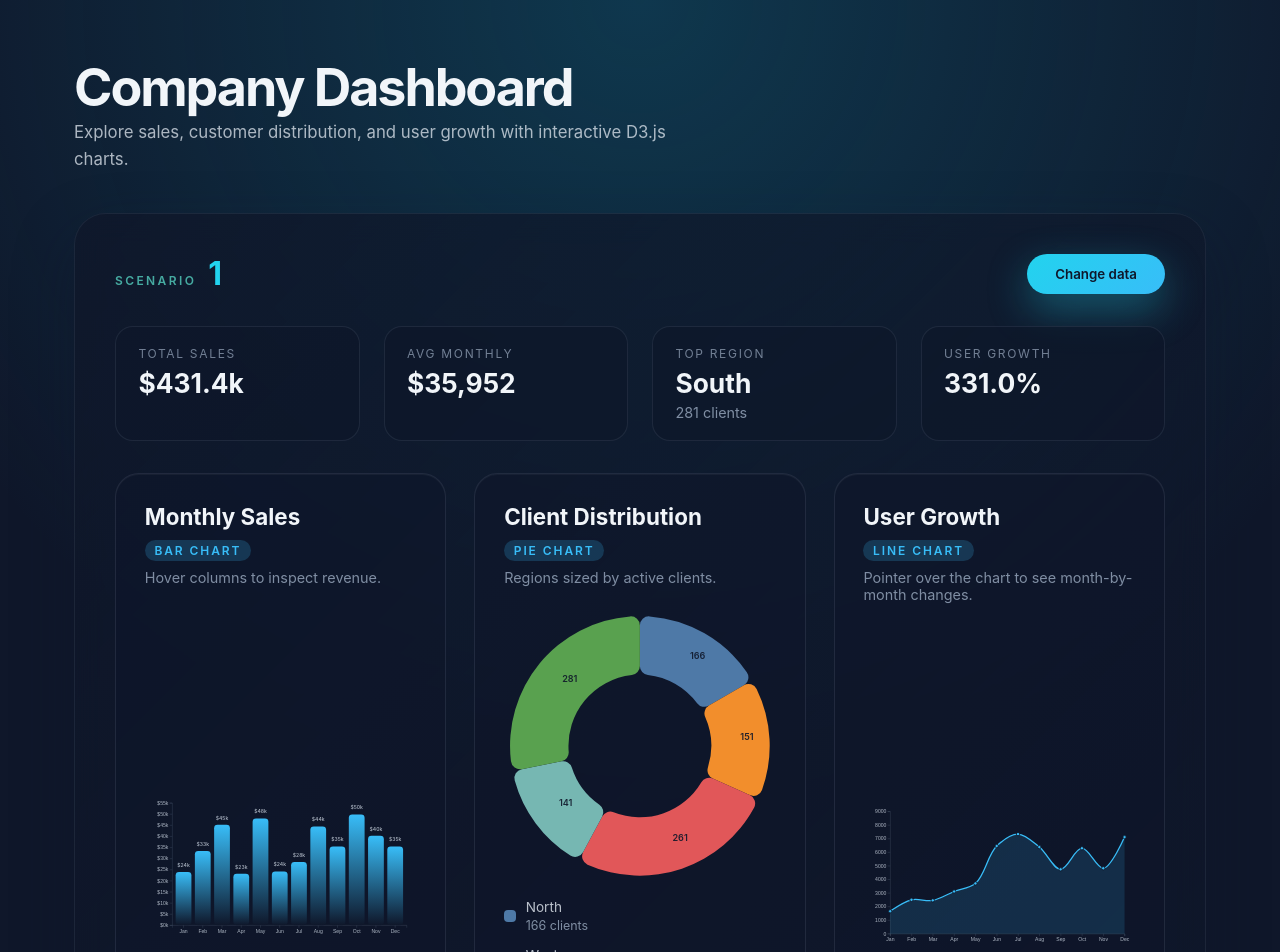
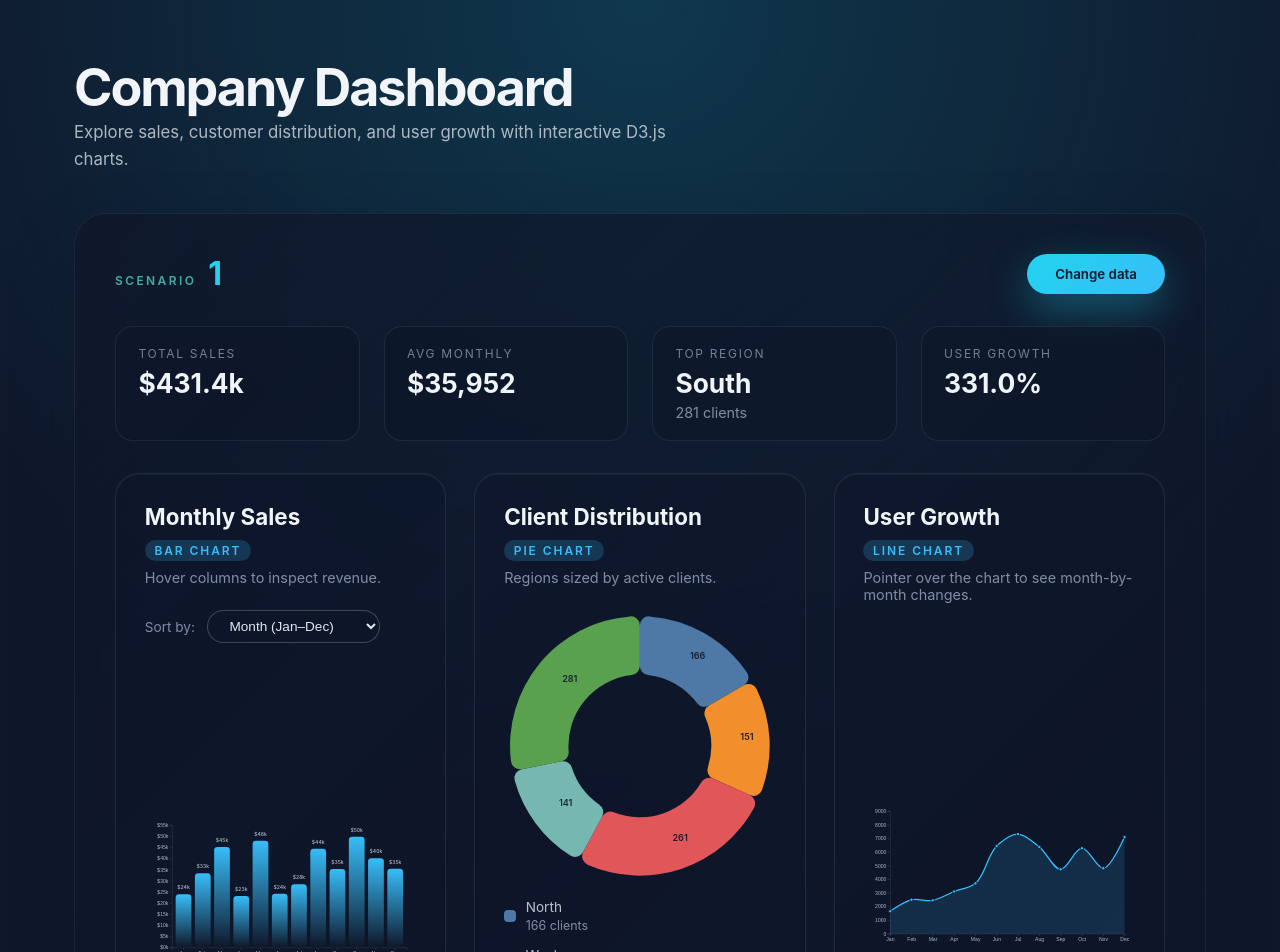
Before and after one commit to Inna3112/d3js-demo, a Next.js app: page / in a window 1280 px wide. Shown: the top 952 px of the page. Built offline with nearby package versions, Linux system fonts and the light colour scheme.

Commit message:
fix: NEXT-1 add selector to monthly sales

```diff
--- a/src/components/charts/Chart.module.scss
+++ b/src/components/charts/Chart.module.scss
@@ -1,3 +1,44 @@
+.chartContainer {
+  display: flex;
+  flex-direction: column;
+  gap: 0.75rem;
+  height: 100%;
+  flex: 1;
+}
+
+.chartToolbar {
+  display: flex;
+  justify-content: flex-start;
+  align-items: center;
+  gap: 0.75rem;
+}
+
+.chartToolbarLabel {
+  font-size: 0.85rem;
+  color: rgba(148, 163, 184, 0.85);
+}
+
+.select {
+  border-radius: 999px;
+  border: 1px solid rgba(148, 163, 184, 0.35);
+  background: rgba(15, 23, 42, 0.65);
+  color: #e2e8f0;
+  padding: 0.45rem 1.1rem;
+  font-size: 0.85rem;
+  cursor: pointer;
+  transition: border-color 160ms ease, box-shadow 160ms ease;
+}
+
+.select:hover {
+  border-color: rgba(148, 163, 184, 0.5);
+}
+
+.select:focus-visible {
+  outline: none;
+  border-color: #38bdf8;
+  box-shadow: 0 0 0 2px rgba(56, 189, 248, 0.25);
+}
+
 .chartWrapper {
   position: relative;
   width: 100%;
--- a/src/components/charts/SalesBarChart.tsx
+++ b/src/components/charts/SalesBarChart.tsx
@@ -1,6 +1,9 @@
 'use client';
 
-import { useEffect, useRef, useState } from 'react';
+import {
+  useEffect, useId,
+  useMemo, useRef, useState,
+} from 'react';
 import {
   axisBottom,
   axisLeft,
@@ -35,13 +38,29 @@ const initialTooltip: TooltipState = {
   y: 0,
 };
 
+type SortMode = 'default' | 'asc' | 'desc';
+
 function SalesBarChart({ data }: SalesBarChartProps) {
   const svgRef = useRef<SVGSVGElement | null>(null);
   const wrapperRef = useRef<HTMLDivElement | null>(null);
   const [tooltip, setTooltip] = useState<TooltipState>(initialTooltip);
+  const [sortMode, setSortMode] = useState<SortMode>('default');
+  const sortSelectId = useId();
+
+  const chartData = useMemo(() => {
+    if (sortMode === 'asc') {
+      return [...data].sort((a, b) => a.sales - b.sales);
+    }
+    if (sortMode === 'desc') {
+      return [...data].sort((a, b) => b.sales - a.sales);
+    }
+    return data;
+  }, [data, sortMode]);
 
   useEffect(() => {
     if (!svgRef.current) return;
+
+    setTooltip(initialTooltip);
 
     const width = 640;
     const height = 360;
@@ -73,12 +92,12 @@ function SalesBarChart({ data }: SalesBarChartProps) {
     const chart = svg.append<SVGGElement>('g').attr('transform', `translate(${margin.left},${margin.top})`);
 
     const xScale = scaleBand()
-      .domain(data.map((d) => d.month))
+      .domain(chartData.map((d) => d.month))
       .range([0, innerWidth])
       .padding(0.18);
 
     const yScale = scaleLinear()
-      .domain([0, max(data, (d) => d.sales)! * 1.1])
+      .domain([0, max(chartData, (d) => d.sales)! * 1.1])
       .nice()
       .range([innerHeight, 0]);
 
@@ -118,7 +137,7 @@ function SalesBarChart({ data }: SalesBarChartProps) {
 
     const bars = barsGroup
       .selectAll<SVGRectElement, MonthlySales>('rect')
-      .data(data, (datum) => datum.month);
+      .data(chartData, (datum) => datum.month);
 
     const handleInteraction = (selection: Selection<SVGRectElement, MonthlySales, SVGGElement, unknown>) => {
       selection
@@ -175,7 +194,7 @@ function SalesBarChart({ data }: SalesBarChartProps) {
 
     barsGroup
       .selectAll<SVGTextElement, MonthlySales>('text')
-      .data(data, (d) => d.month)
+      .data(chartData, (d) => d.month)
       .join(
         (enter) => enter
           .append('text')
@@ -203,9 +222,27 @@ function SalesBarChart({ data }: SalesBarChartProps) {
           .attr('y', innerHeight)
           .remove(),
       );
-  }, [data]);
+  }, [chartData]);
 
   return (
+    <div className={styles.chartContainer}>
+      <div className={styles.chartToolbar}>
+        <label className={styles.chartToolbarLabel} htmlFor={sortSelectId}>
+          Sort by:
+        </label>
+        <select
+          id={sortSelectId}
+          className={styles.select}
+          value={sortMode}
+          aria-label="Sort monthly sales"
+          aria-labelledby={`label-${sortSelectId}`}
+          onChange={(event) => setSortMode(event.target.value as SortMode)}
+        >
+          <option value="default">Month (Jan–Dec)</option>
+          <option value="desc">Sales: High → Low</option>
+          <option value="asc">Sales: Low → High</option>
+        </select>
+      </div>
       <div className={styles.chartWrapper} ref={wrapperRef}>
         <svg ref={svgRef} className={styles.svg} role="img" aria-label="Monthly sales bar chart" />
         {tooltip.visible ? (
@@ -224,6 +261,7 @@ function SalesBarChart({ data }: SalesBarChartProps) {
           </div>
         ) : null}
       </div>
+    </div>
   );
 }
 
```
Also changed, not shown: .eslintrc.json. Lines whose indentation alone changed are shown as unchanged.
